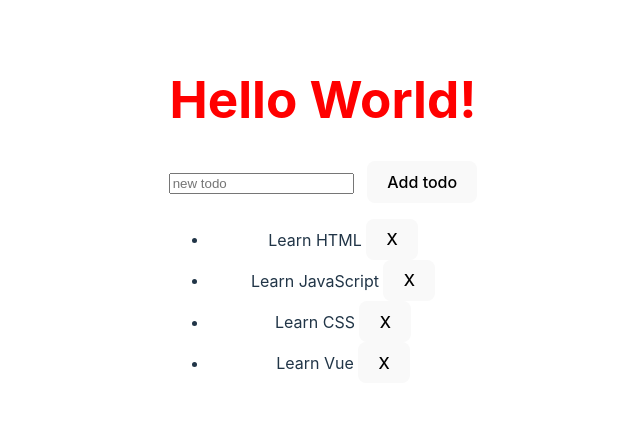
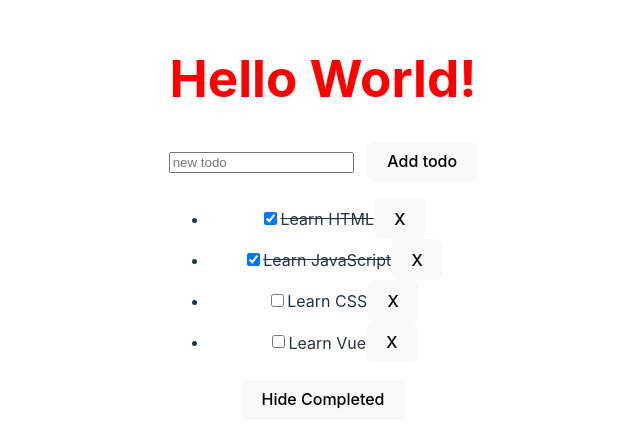
Before and after one commit to Emiakpor/vue_tutorial, a Vue app: page / in a window 1280 px wide. Shown: the part 182-630 px from the top of the page, without its empty margins (317-957 px from the left). Built offline with nearby package versions, Linux system fonts and the light colour scheme.

Commit message:
Added Computed property

```diff
--- a/src/App.vue
+++ b/src/App.vue
@@ -4,6 +4,7 @@ import FormBinding from './components/FormBinding.vue';
 import EventListeners from './components/EventListeners.vue';
 import ConditionalRendering from './components/ConditionalRendering.vue';
 import ListRendering from './components/ListRendering.vue';
+import ComputedProperty from './components/ComputedProperty.vue';
 
 
 import { ref, reactive } from 'vue';
@@ -20,9 +21,11 @@ const titleClass = ref('title');
     <EventListeners />
     <FormBinding/>
     <ConditionalRendering/>
+    <ListRendering/>
+
   -->
 
-  <ListRendering/>
+  <ComputedProperty/>
 </template>
 
 <style scoped>
--- /dev/null
+++ b/src/components/ComputedProperty.vue
@@ -0,0 +1,52 @@
+<template>
+
+    <input v-model="newTodo" placeholder="new todo"/> &nbsp
+    <button @click="addTodo">Add todo</button>
+    <br>
+    <ul>
+        <li v-for="todo in filteredTodos" :key="todo.id">
+            <input type="checkbox" v-model="todo.done" />
+            <span :class="{done: todo.done}">{{ todo.text }}</span>
+            <button @click="removeTodo(todo)"> X </button>
+        </li>
+    </ul>
+
+    <button @click="hideCompleted = !hideCompleted">
+        {{ hideCompleted ? "Show all" : "Hide Completed"}}
+    </button>
+</template>
+
+<script setup lang="ts">
+    import { ref, computed } from  'vue';
+
+    let id = 0;
+    const newTodo = ref('');
+    const hideCompleted = ref(false)
+    const todos = ref([
+        { id: id++, text: 'Learn HTML', done: true },
+        { id: id++, text: 'Learn JavaScript', done: true  },
+        { id: id++, text: 'Learn CSS', done: false  },
+        { id: id++, text: 'Learn Vue', done: false  },
+    ]);
+
+    const filteredTodos = computed(() => {
+        return hideCompleted.value
+        ? todos.value.filter(t => !t.done )
+        : todos.value
+    })
+
+    function addTodo() {
+        todos.value.push({id: id++, text: newTodo.value, done: false});
+        newTodo.value = ''
+    }
+
+    function removeTodo(todo:object) {
+        todos.value = todos.value.filter(t => t !== todo)
+    }
+</script>
+
+<style scoped>
+.done {
+  text-decoration: line-through;
+}
+</style>
```
